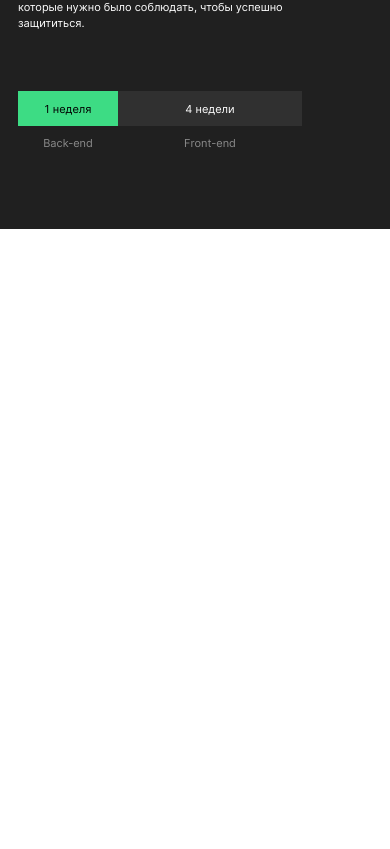
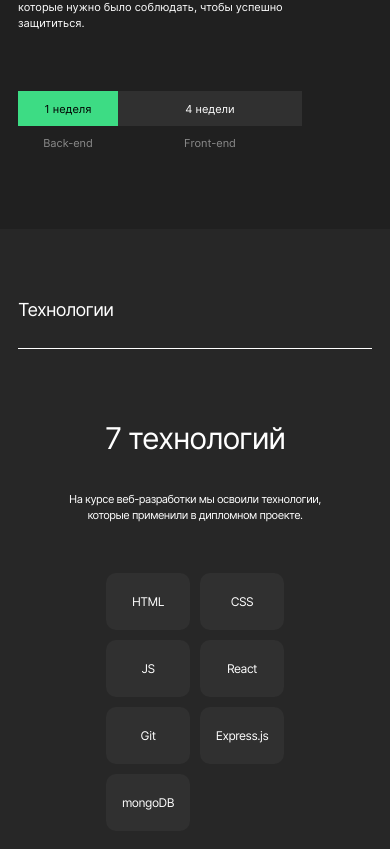
Before and after one commit to Wardenclock1759/movies-explorer-frontend, a React (Create React App) app: page / in a window 390 px wide. Shown: the part 1116-1965 px from the top of the page. Before the commit the page ends 1345 px from the top, so only its background shows below. Built offline with nearby package versions, Linux system fonts and the light colour scheme.

Commit message:
feat: added techs component with adaptive layouts

```diff
--- a/src/components/Main/Main.js
+++ b/src/components/Main/Main.js
@@ -2,6 +2,7 @@ import {React} from 'react';
 import Header from '../Header/Header';
 import Promo from '../Promo/Promo';
 import AboutProject from '../AboutProject/AboutProject';
+import Techs from '../Techs/Techs';
 
 const Main = ({ loggedIn, handleIconClick }) => {
   return (
@@ -13,6 +14,7 @@ const Main = ({ loggedIn, handleIconClick }) => {
     />
     <Promo/>
     <AboutProject/>
+    <Techs/>
     </>
   );
 }
--- /dev/null
+++ b/src/components/Techs/Techs.css
@@ -0,0 +1,151 @@
+.techs {
+  padding: 100px 70px;
+  height: 625px;
+  display: flex;
+  flex-direction: column;
+  background-color: #272727;
+  box-sizing: border-box;
+}
+
+.techs__title {
+  margin: 0;
+  color: #FFF;
+  font-size: 22px;
+  font-style: normal;
+  font-weight: 400;
+  line-height: normal;
+  letter-spacing: -0.88px;
+}
+
+.techs__line {
+  margin-top: 23px;
+  display: block;
+  border-bottom: 1px solid #FFF;
+}
+
+.techs__wrapper {
+  margin: 90px 0 100px;
+  align-self: center;
+  justify-content: center;
+}
+
+.techs__subtitle {
+  margin: 0;
+  color: #FFF;
+  text-align: center;
+  font-size: 50px;
+  font-style: normal;
+  font-weight: 400;
+  line-height: 58px;
+  letter-spacing: -2px
+}
+
+.techs__text {
+  margin: 0;
+  margin-top: 26px;
+  width: 460px;
+  color: #FFF;
+  text-align: center;
+  font-size: 14px;
+  font-style: normal;
+  font-weight: 400;
+  line-height: 20px;
+  letter-spacing: -0.56px;
+}
+
+.techs__container {
+  margin: 0;
+  padding: 0;
+  display: flex;
+  gap: 10px;
+  align-self: center;
+  list-style-type: none;
+}
+
+.techs__tech {
+  width: 90px;
+  height: 60px;
+  border-radius: 10px;
+  display: flex;
+  justify-content: center;
+  align-items: center;
+  background-color: #303030;
+  color: #FFF;
+  font-size: 14px;
+  font-style: normal;
+  font-weight: 400;
+  line-height: normal;
+  letter-spacing: -0.56px;
+}
+
+@media screen and (max-width: 768px) {
+  .techs {
+    padding: 90px 50px;
+    height: 567px;
+  }
+
+  .techs__wrapper {
+    margin: 80px 0 83px;
+    align-self: center;
+    justify-content: center;
+  }
+
+  .techs__text {
+    margin-top: 22px;
+    font-size: 12px;
+    line-height: 18px;
+    letter-spacing: -0.48px;
+  }
+
+  .techs__tech {
+    width: 84px;
+    height: 57px;
+    font-size: 12px;
+    letter-spacing: -0.48px;
+  }
+}
+
+@media screen and (max-width: 700px) {
+  .techs {
+    padding: 70px 18px;
+    height: 651px;
+  }
+
+  .techs__title {
+    font-size: 18px;
+    letter-spacing: -0.72px;
+  }
+
+  .techs__line {
+    margin-top: 28px;
+  }
+
+  .techs__wrapper {
+    margin: 60px 0 50px;
+  }
+
+  .techs__subtitle {
+    font-size: 30px;
+    letter-spacing: -1.2px;
+  }
+
+  .techs__text {
+    margin-top: 24px;
+    width: 292px;
+    font-size: 11px;
+    line-height: 16px;
+    letter-spacing: -0.48px;
+  }
+
+  .techs__container {
+    display: grid;
+    grid-template-columns: 1fr 1fr;
+  }
+
+  .techs__tech {
+    width: 84px;
+    height: 57px;
+    font-size: 12px;
+    letter-spacing: -0.48px;
+  }
+}
--- /dev/null
+++ b/src/components/Techs/Techs.js
@@ -0,0 +1,31 @@
+import React from "react";
+
+const Techs = () => {
+  return (
+    <div className="techs">
+      <h2 className="techs__title">
+        Технологии
+      </h2>
+      <span className="techs__line"></span>
+      <div className="techs__wrapper">
+        <h3 className="techs__subtitle">
+          7 технологий
+        </h3>
+        <p className="techs__text">
+          На курсе веб-разработки мы освоили технологии, которые применили в дипломном проекте.
+        </p>
+      </div>
+      <ul className="techs__container">
+        <li className="techs__tech">HTML</li>
+        <li className="techs__tech">CSS</li>
+        <li className="techs__tech">JS</li>
+        <li className="techs__tech">React</li>
+        <li className="techs__tech">Git</li>
+        <li className="techs__tech">Express.js</li>
+        <li className="techs__tech">mongoDB</li>
+      </ul>
+    </div>
+  );
+}
+
+export default Techs;
--- a/src/index.css
+++ b/src/index.css
@@ -9,3 +9,4 @@
 @import url('./components/Profile/Profile.css');
 @import url('./components/Promo/Promo.css');
 @import url('./components/AboutProject/AboutProject.css');
+@import url('./components/Techs/Techs.css');
```
